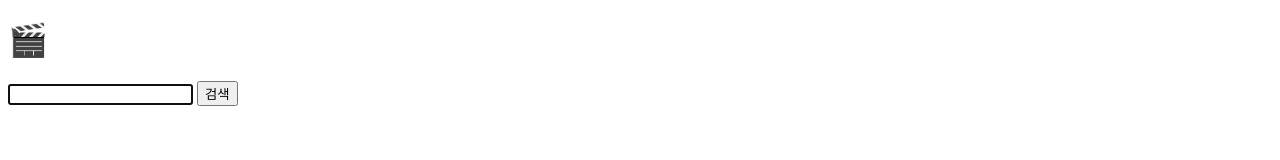
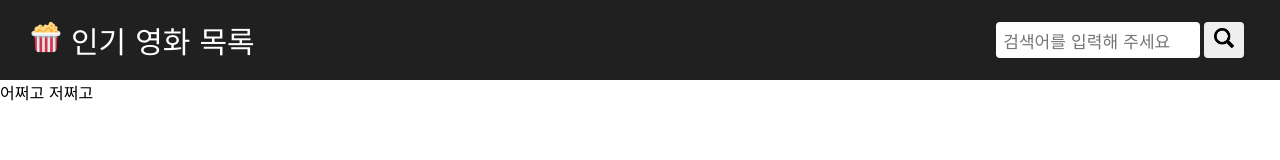
Before and after one commit to Dayeon-Cheon/Movie-List, a plain HTML site: page index.html in a window 1280 px wide. Drawn offline with nearby package versions, Linux system fonts and the light colour scheme; no server answers.

Commit message:
CSS 수정

```diff
--- a/index.html
+++ b/index.html
@@ -4,6 +4,7 @@
     <meta charset="UTF-8" />
     <meta http-equiv="X-UA-Compatible" content="IE=edge" />
     <meta name="viewport" content="width=device-width, initial-scale=1.0" />
+    <link rel="icon" href="./favicon.ico" type="image/x-icon" />
     <title>인기 영화 목록</title>
     <link rel="stylesheet" href="./style.css" />
     <script src="https://code.jquery.com/jquery-3.4.1.js"></script>
@@ -11,15 +12,31 @@
   </head>
   <body>
     <header>
-      <h1>🎬</h1>
+      <div id="title">
+        <a href="#" onclick="window.location.reload(true);">
+          <img src="./favicon-32x32.png" alt="logo image" />
+          인기 영화 목록
+        </a>
+      </div>
+      <div id="searchForm">
+        <form onsubmit="return false">
+          <input
+            id="searchStr"
+            type="text"
+            placeholder=" 검색어를 입력해 주세요"
+            autofocus
+          />
+          <button id="searchBtn" onclick="getMovies()">
+            <img src="magnifier.png" alt="search image" />
+          </button>
+        </form>
+      </div>
     </header>
-    <form onsubmit="return false">
-      <input id="searchStr" type="text" autofocus />
-      <!-- <button id="searchBtn">검색</button> -->
-      <button id="searchBtn" onclick="getMovies()">검색</button>
-    </form>
-    <section>
-      <div id="cardList"></div>
-    </section>
+    <main>
+      <div id="cardContainer">
+        <div id="cardList"></div>
+      </div>
+    </main>
+    <footer>어쩌고 저쩌고</footer>
   </body>
 </html>
--- a/movie.js
+++ b/movie.js
@@ -17,11 +17,13 @@ function createCards(arr) {
     let voteAverage = arr["vote_average"];
 
     let card = `
-      <div onclick="alert(${id});">
+      <div id="card" onclick="alert('영화 ID : ${id}');">
         <img src="${posterPath}" alt="영화 이미지" />
-        <h3>${title}</h3>
-        <p>${overview}</p>
-        <p>평점 : ${voteAverage}</p>
+        <div id="cardContent">
+          <p id="movieTitle">${title}</p>
+          <p id="movieOverview">${overview}</p>
+          <p id="movieRate">⭐️ 평점 : ${voteAverage} ⭐️</p>
+        </div>
       </div>`;
 
     $("#cardList").append(card);
--- a/style.css
+++ b/style.css
@@ -0,0 +1,142 @@
+@import url("https://fonts.googleapis.com/css2?family=Gowun+Dodum&display=swap");
+@import url("https://fonts.googleapis.com/css2?family=Black+Han+Sans&display=swap");
+
+* {
+  font-family: "Gowun Dodum", sans-serif;
+  font-weight: 400;
+  font-style: normal;
+}
+
+body {
+  margin: 0;
+  padding: 0;
+  padding-top: 80px;
+}
+
+header {
+  position: fixed;
+  top: 0;
+  left: 0;
+  right: 0;
+  display: flex;
+  justify-content: space-between;
+  align-items: center;
+  height: 80px;
+  width: 100%;
+  background-color: #202020;
+}
+
+main {
+  background-color: #101010;
+}
+
+a {
+  text-decoration-line: none;
+  color: white;
+  font-size: 30px;
+  font-family: "Black Han Sans", sans-serif;
+}
+
+#title,
+#searchForm {
+  flex: 1;
+}
+
+#title {
+  margin-left: 30px;
+  text-align: left;
+}
+
+#searchForm {
+  margin-right: 30px;
+  text-align: right;
+}
+
+#searchForm {
+  padding: 6px;
+  width: 200px;
+}
+
+#searchStr {
+  font-size: 17px;
+  height: 34px;
+  width: 200px;
+  margin-right: 4px;
+  border-radius: 4px;
+  border: none;
+}
+
+#searchStr:focus {
+  outline: none;
+}
+
+#searchBtn {
+  float: right;
+  cursor: pointer;
+  padding: 6px 10px;
+  border-radius: 4px;
+  border: none;
+}
+
+#searchBtn img {
+  width: 20px;
+  height: 20px;
+}
+
+#searchBtn:hover {
+  background: #ccc;
+}
+
+#card {
+  width: 90%;
+  margin: 16px;
+  padding-bottom: 16px;
+  background-color: #eaeae8;
+  text-align: center;
+  border-radius: 10px;
+}
+
+/*  Display two cards per row at 576px breakpoint */
+@media (min-width: 576px) {
+  #cardList {
+    /*  Set the display for the outer container to flex */
+    display: flex;
+    flex-wrap: wrap;
+    align-items: center;
+    justify-content: space-around;
+  }
+
+  #card {
+    /*  Set the flex-basis so that two cards are displayed in each row. */
+    flex-basis: calc(50% - 3rem);
+  }
+}
+
+/*  Display four cards across one row at 992px breakpoint */
+@media (min-width: 992px) {
+  #card {
+    /*  Set the flex-basis so four cards are displayed across one row. */
+    flex-basis: calc(25% - 3rem);
+  }
+}
+
+#card img {
+  width: 100%;
+}
+
+#card:hover {
+  cursor: pointer;
+}
+
+#cardContent {
+  padding: 2px 16px;
+}
+
+#movieTitle {
+  font-size: 18px;
+  font-weight: bold;
+}
+
+#movieRate {
+  font-weight: bold;
+}
```
Also changed, not shown: favicon-32x32.png (added), favicon.ico (added), magnifier.png (added).
